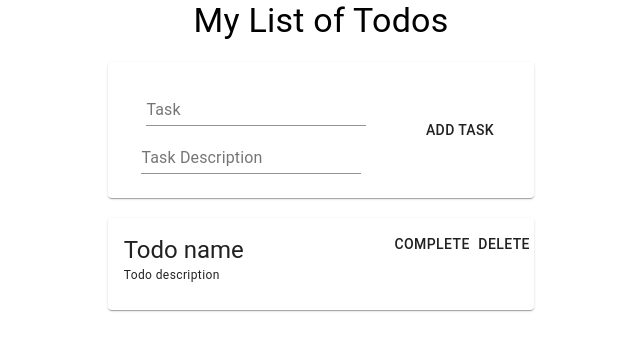
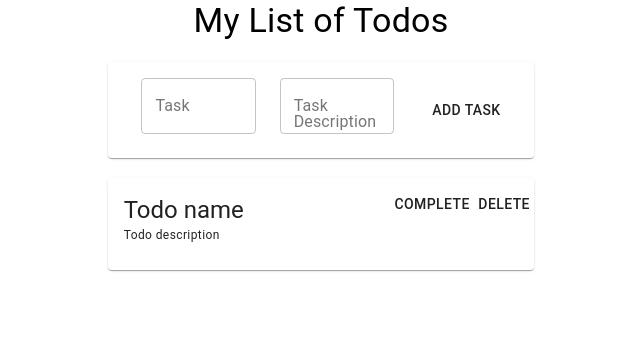
Before and after one commit to ParsaYadollahi/todoApp, a React (Create React App) app in the folder client/: page / in a window 1280 px wide. Shown: the top 350 px of the page, without its empty margins (319-959 px from the left). Built offline with nearby package versions, Linux system fonts and the light colour scheme; no server answers.

Commit message:
Css on addtodo

```diff
--- a/client/src/API.js
+++ b/client/src/API.js
@@ -42,6 +42,7 @@ export const updateTodo = async (todo) => {
     }
 };
 
+// Delete
 export const deleteTodo = async (_id) => {
     try {
         const deleteTodo = await axios.delete(`${baseUrl}/delete-todo/${_id}`);
--- a/client/src/component/AddTodo.js
+++ b/client/src/component/AddTodo.js
@@ -38,32 +38,68 @@ function AddTodo(saveTodo) {
                             justify='center'
                             alignItems='center'
                         >
-                            <Grid item sm={8}>
-                                <CardContent>
+                            <Grid
+                                item
+                                sm={8}
+                                xs={12}
+                                container
+                                direction='row'
+                                justify='flex-start'
+                                alignItems='center'
+                            >
+                                <CardContent style={{ width: '100%' }}>
                                     <form
                                         noValidate
                                         autoComplete='off'
                                         onSubmit={(e) => saveTodo(e, formData)}
                                     >
+                                        <Grid
+                                            container
+                                            direction='row'
+                                            justify='center'
+                                            alignItems='center'
+                                            spacing={3}
+                                        >
+                                            <Grid item sm={6}>
                                                 <TextField
                                                     name='body'
                                                     type='text'
                                                     id='name'
                                                     label='Task'
-                                            style={{ margin: '0 5px' }}
+                                                    variant='outlined'
+                                                    placeholder='Task'
+                                                    style={{
+                                                        width: '100%',
+                                                    }}
                                                     onChange={handleForm}
                                                 />
+                                            </Grid>
+                                            <Grid item sm={6}>
                                                 <TextField
                                                     name='body'
                                                     type='text'
                                                     id='description'
                                                     label='Task Description'
+                                                    variant='outlined'
+                                                    placeholder='Descrpription'
+                                                    style={{
+                                                        width: '100%',
+                                                    }}
                                                     onChange={handleForm}
                                                 />
+                                            </Grid>
+                                        </Grid>
                                     </form>
                                 </CardContent>
                             </Grid>
-                            <Grid item sm={3}>
+                            <Grid
+                                item
+                                sm={3}
+                                container
+                                direction='row'
+                                justify='flex-end'
+                                alignItems='center'
+                            >
                                 <CardActions>
                                     <Button>Add Task</Button>
                                 </CardActions>
```
Lines whose indentation alone changed are shown as unchanged.
